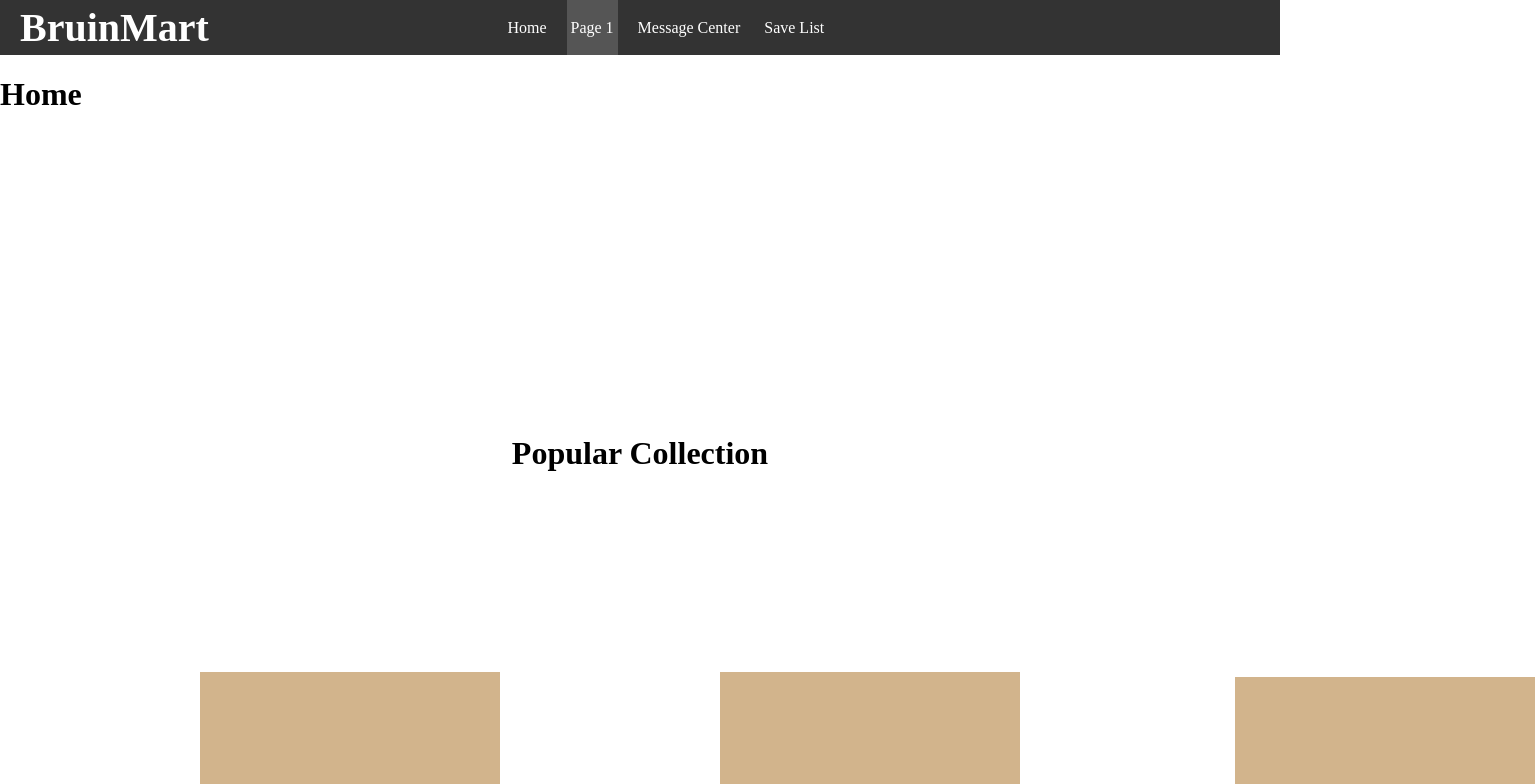
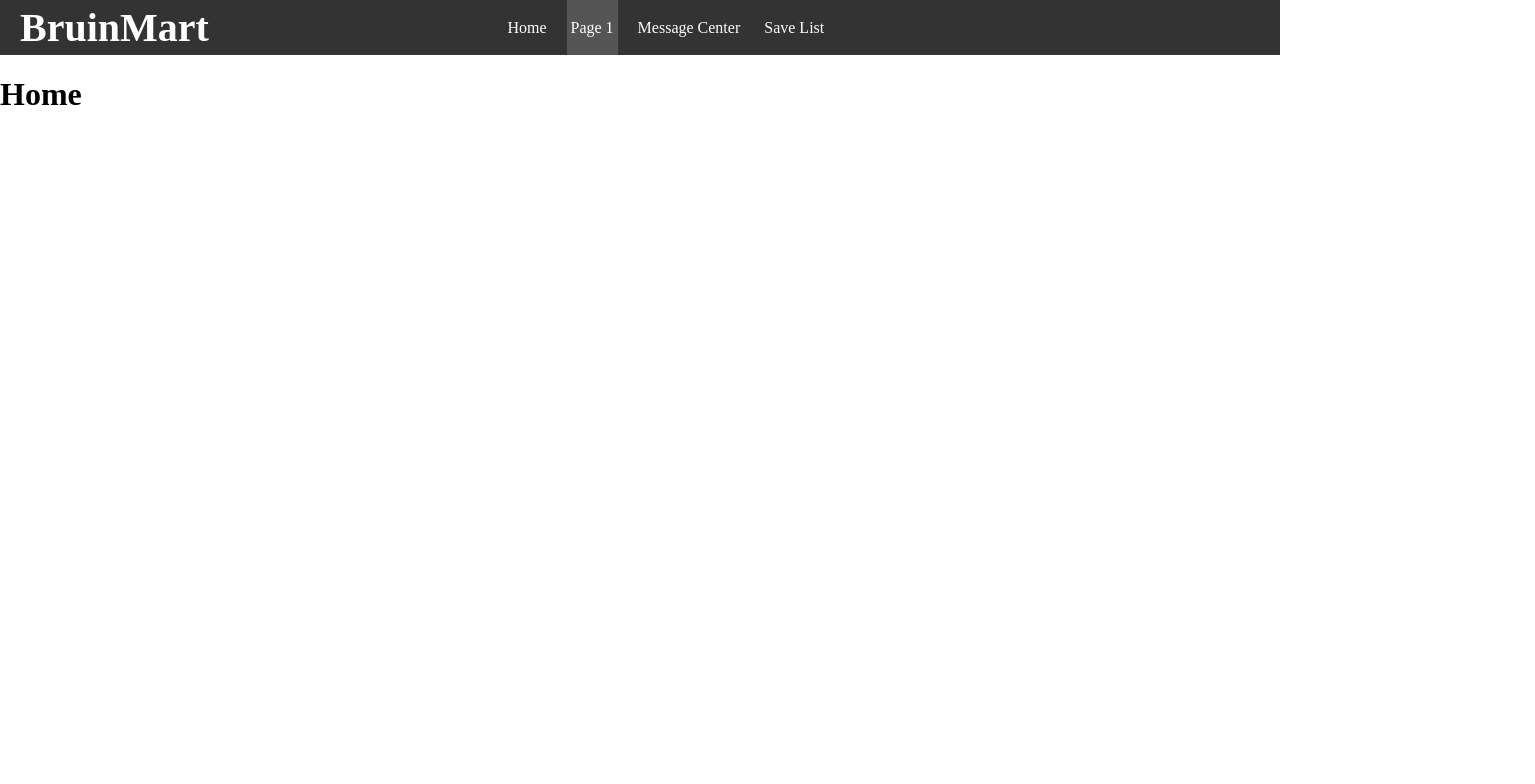
Before and after one commit to ythou00/BruinMart_Official, a React (Vite) app: page / in a window 1280 px wide. Shown: the top 784 px of the page, 1535 px wide, since content can reach past the window. Built offline with nearby package versions, Linux system fonts and the light colour scheme; a web font is replaced by a local one.

Commit message:
added SP path

```diff
--- a/src/App.jsx
+++ b/src/App.jsx
@@ -3,7 +3,6 @@ import { Route, Routes } from "react-router-dom"
 import React from 'react';
 import './App.css'
 import NavBar from './component/navBar.jsx'
-import Page1 from './component/page1.jsx'
 import MessageCenter from './component/MessageCenter'
 import Home from './component/home.jsx'
 import SaveList from './component/saveList.jsx'
@@ -18,7 +17,7 @@ function App() {
         <Routes>
           <Route path="/" element={<Home />} />
           <Route path="/home" element={<Home />} />
-          <Route path="/page1" element={<Page1 />} />
+          <Route path="/SearchPage" element={<SearchPage />} />
           <Route path="/MessageCenter" element={<MessageCenter />} />
           <Route path="/saveList" element={<SaveList />} />
         </Routes>
@@ -26,7 +25,7 @@ function App() {
 
       {/* Your new Message Center component */}
       {/* <MessageCenter /> */}
-      <SearchPage/>
+      {/* <SearchPage/> */}
     </>
   );
 }
```
